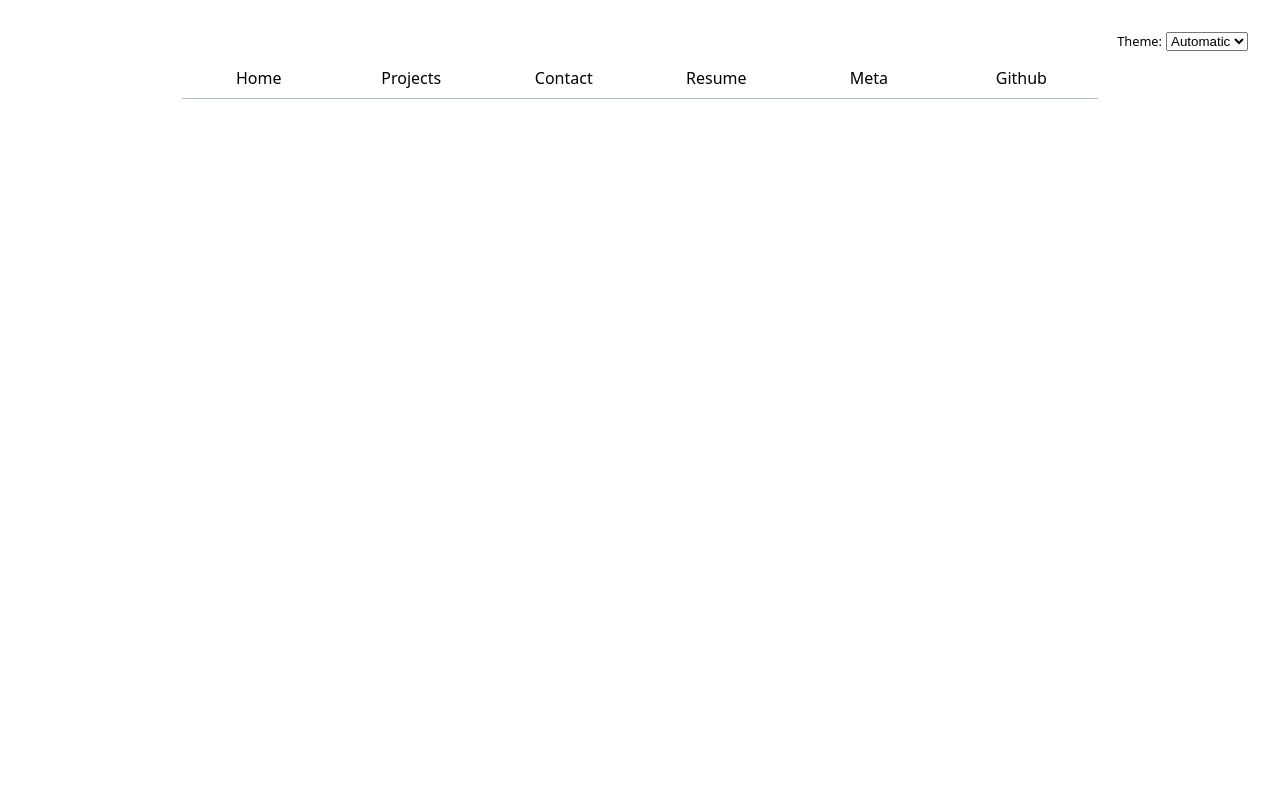
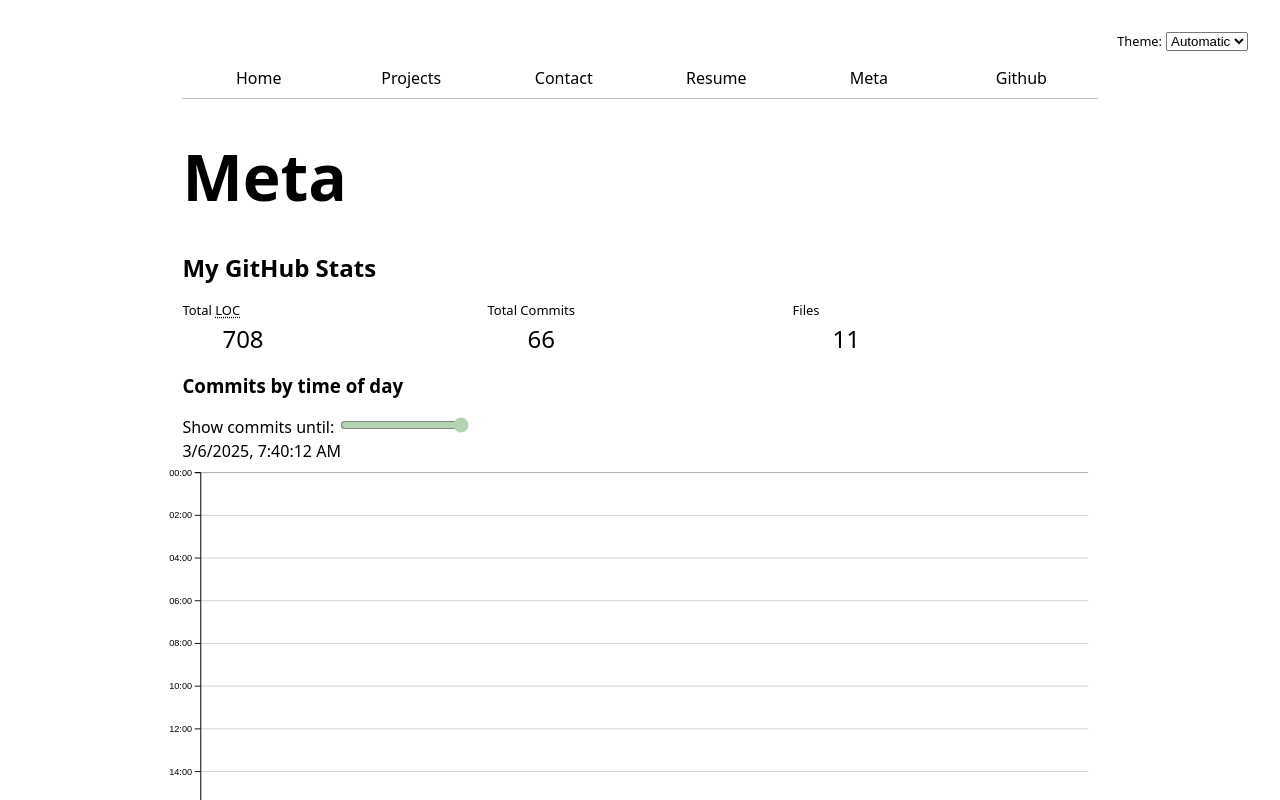
Before and after one commit to patrickxliu/my-portfolio, a SvelteKit app: page /meta in a window 1280 px wide. Shown: the top 800 px of the page. Built offline with nearby package versions, Linux system fonts and the light colour scheme.

Commit message:
fixed variable name

```diff
--- a/src/routes/meta/+page.svelte
+++ b/src/routes/meta/+page.svelte
@@ -142,7 +142,7 @@
   $: languageBreakdown = allTypes.map(type => [type, selectedCounts.get(type) || 0]);
 
   let commitProgress = 100;
-  $: commitMaxTime = timeScale.invert(commitProgress);
+  $: commitMaxTime = xScale.invert(commitProgress);
 </script>
 
 <svelte:head>
@@ -163,7 +163,7 @@
 </dl>
 
 <h3>Commits by time of day</h3>
-<!-- <div class="slider-container">
+<div class="slider-container">
   <label>
     Show commits until:
         <input bind:value={commitProgress} type="range" min="0" max="100" class="slider"/>
@@ -171,7 +171,7 @@
           {commitMaxTime.toLocaleString()}
         </time>
   </label>
-</div> -->
+</div>
 <svg viewBox="0 0 {width} {height}">
 	<!-- scatterplot will go here -->
   <g transform="translate(0, {usableArea.bottom})" bind:this={xAxis} />
```
